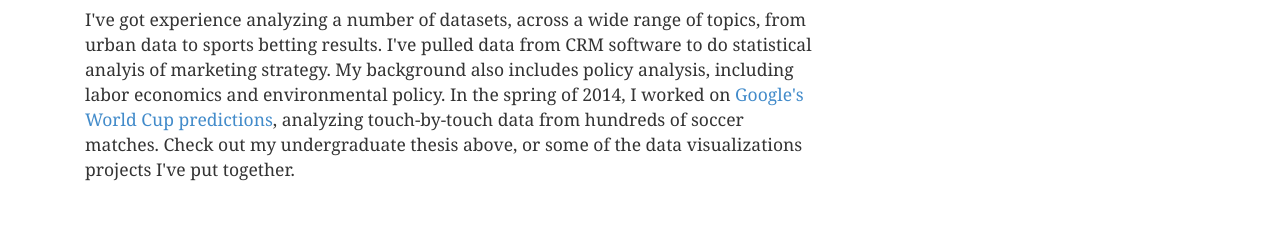
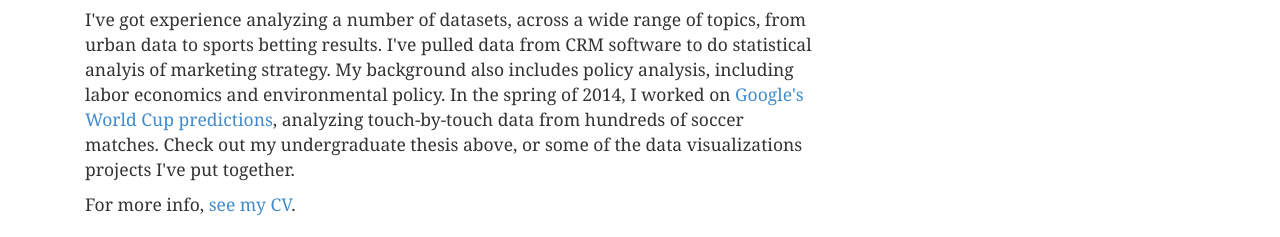
Before and after one commit to jmharkins/jmharkins.github.io, a plain HTML site: page index.html in a window 1280 px wide. Shown: the part 599-836 px from the top of the page. Before the commit the page ends 801 px from the top, so only its background shows below. Drawn offline with nearby package versions, Linux system fonts and the light colour scheme.

Commit message:
added cv

```diff
--- a/index.html
+++ b/index.html
@@ -66,7 +66,8 @@
           </ul>
         </p>
         </div>
-        <div class = "home-chunk"><h2>Work</h2><p> I've got experience analyzing a number of datasets, across a wide range of topics, from urban data to sports betting results. I've pulled data from CRM software to do statistical analyis of marketing strategy. My background also includes policy analysis, including labor economics and environmental policy. In the spring of 2014, I worked on <a href= "http://googlecloudplatform.blogspot.com/2014/07/we-think-germany-will-win-but-dont-take-our-word-for-it.html">Google's World Cup predictions</a>, analyzing touch-by-touch data from hundreds of soccer matches. Check out my undergraduate thesis above, or some of the data visualizations projects I've put together.</p></div>
+        <div class = "home-chunk"><h2>Work</h2><p> I've got experience analyzing a number of datasets, across a wide range of topics, from urban data to sports betting results. I've pulled data from CRM software to do statistical analyis of marketing strategy. My background also includes policy analysis, including labor economics and environmental policy. In the spring of 2014, I worked on <a href= "http://googlecloudplatform.blogspot.com/2014/07/we-think-germany-will-win-but-dont-take-our-word-for-it.html">Google's World Cup predictions</a>, analyzing touch-by-touch data from hundreds of soccer matches. Check out my undergraduate thesis above, or some of the data visualizations projects I've put together.</p>
+        <p>For more info, <a href= "../jhcv.pdf">see my CV</a>.</p></div>
       </div>
 
     </div><!-- /.container -->
```
Also changed, not shown: 1 other file.
